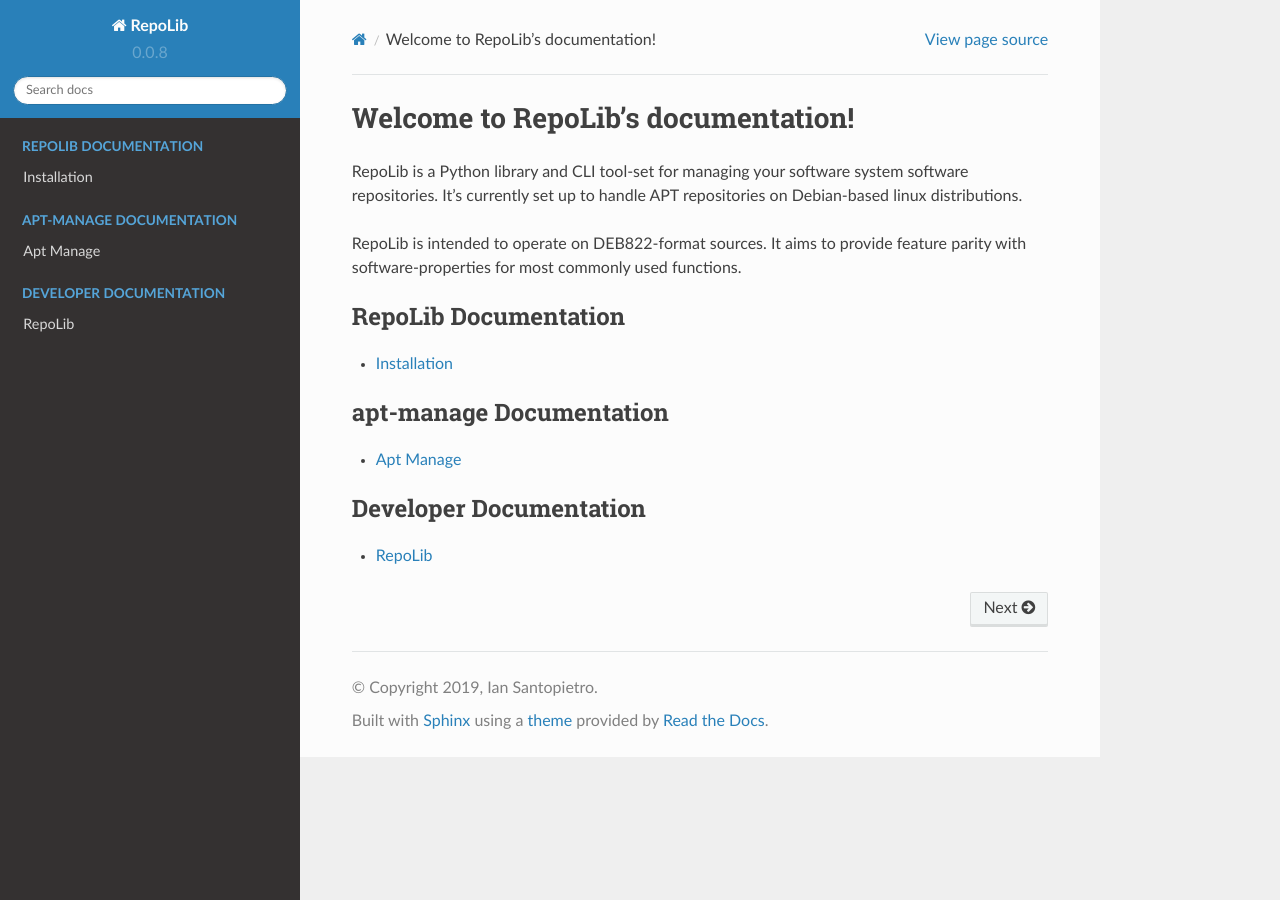
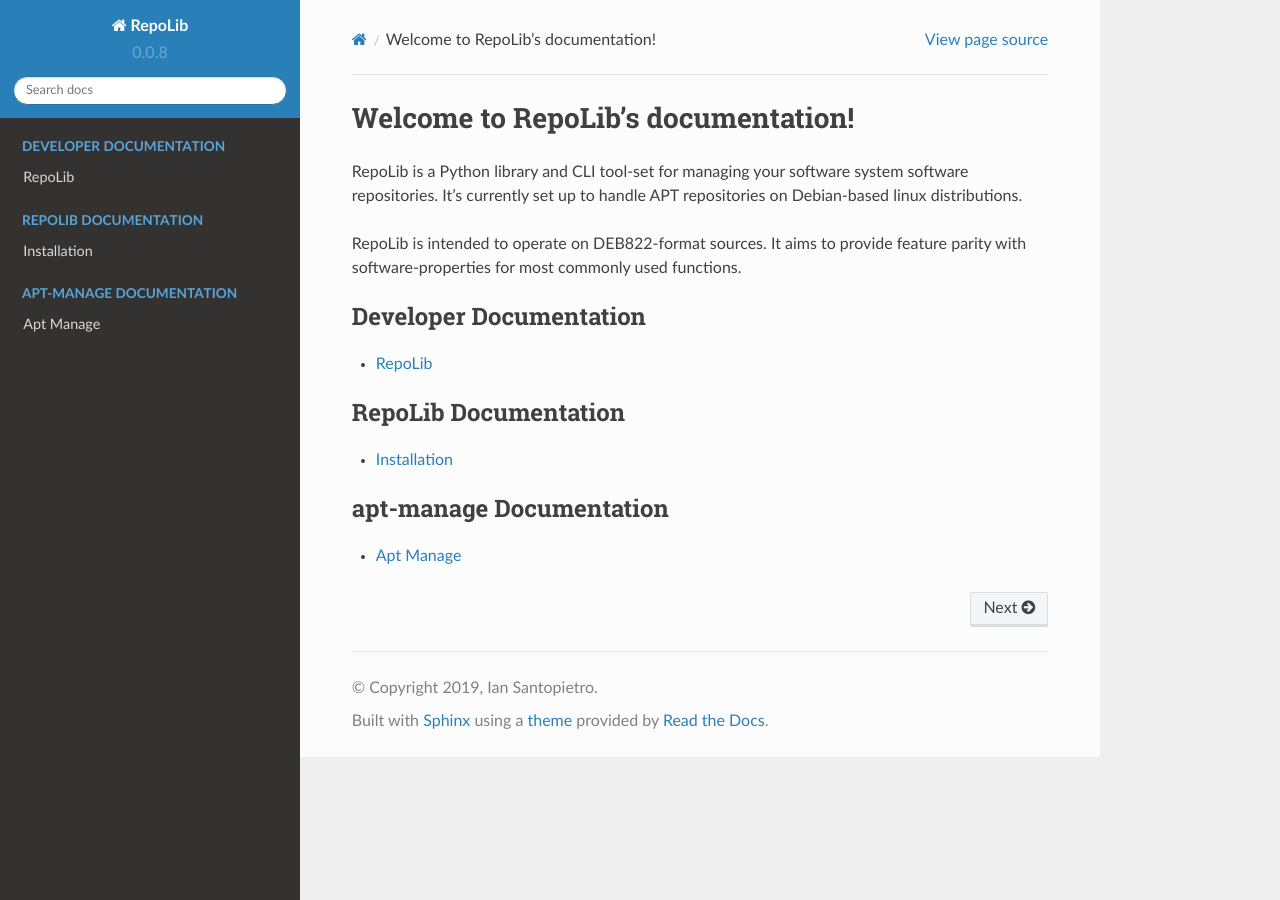
Before and after one commit to pop-os/repolib, a Sphinx documentation site: the page built from docs/index.rst, in a window 1280 px wide. Built offline with Sphinx 7.4.7 and the Read the Docs theme 2.0.0, drawn with Linux system fonts in a browser that asks for light colours; pages that are not in the unit, such as notebooks, are missing from menus; some of the changed lines change nothing that is shown.

Commit message:
Reorder contents

```diff
--- a/docs/index.rst
+++ b/docs/index.rst
@@ -18,6 +18,12 @@
 
 .. toctree::
     :maxdepth: 1
+    :caption: Developer Documentation
+
+    library/developer
+
+.. toctree::
+    :maxdepth: 1
     :caption: RepoLib Documentation
 
     installation
@@ -27,9 +33,3 @@
     :caption: apt-manage Documentation
 
     aptmanage/aptmanage
-
-.. toctree::
-    :maxdepth: 1
-    :caption: Developer Documentation
-
-    library/developer
```
